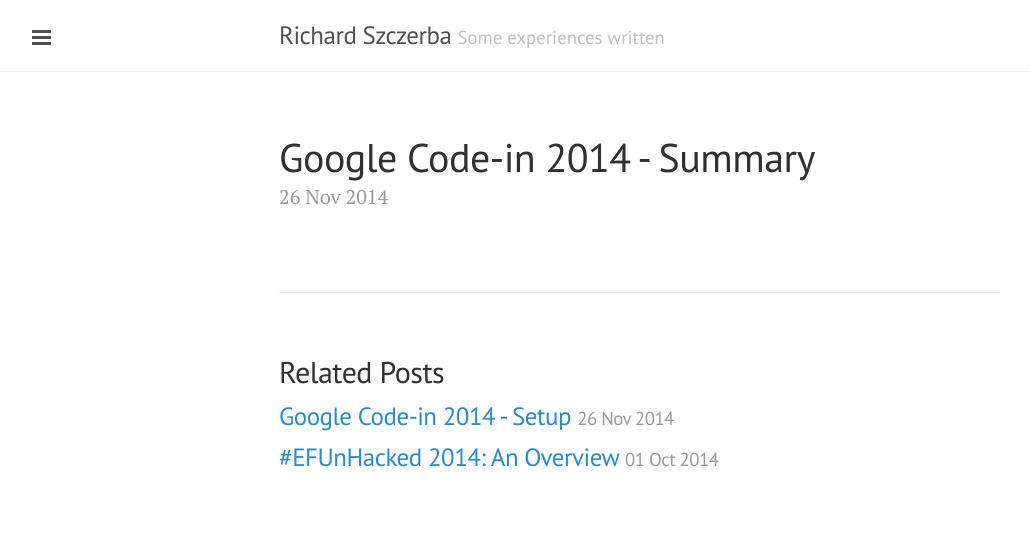
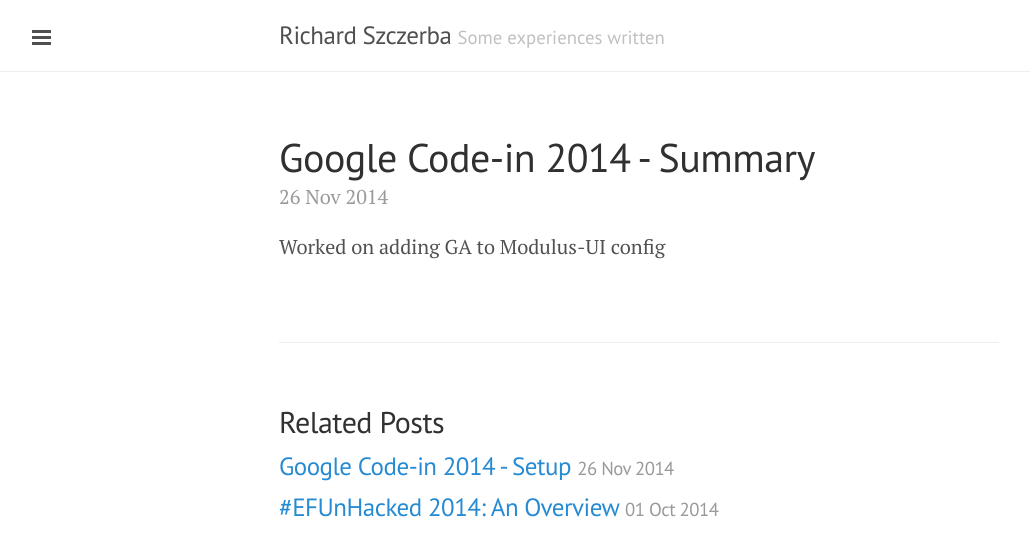
Before and after one commit to enymuss/blog, a Jekyll site: the page built from _posts/2015-01-15-GCI-Summary.md, in a window 1280 px wide. Shown: the top 556 px of the page, without its empty margins (1-1031 px from the left). Built offline with Jekyll 4.4.1, drawn with Linux system fonts in a browser that asks for light colours; Markdown is read by kramdown in place of the engine named in the settings.

Commit message:
Update 2015-01-15-GCI-Summary.md

```diff
--- a/_posts/2015-01-15-GCI-Summary.md
+++ b/_posts/2015-01-15-GCI-Summary.md
@@ -4,3 +4,4 @@ title:  "Google Code-in 2014 - Summary"
 date:   2014-11-26 08:00
 categories: gci
 ---
+Worked on adding GA to Modulus-UI config
```
